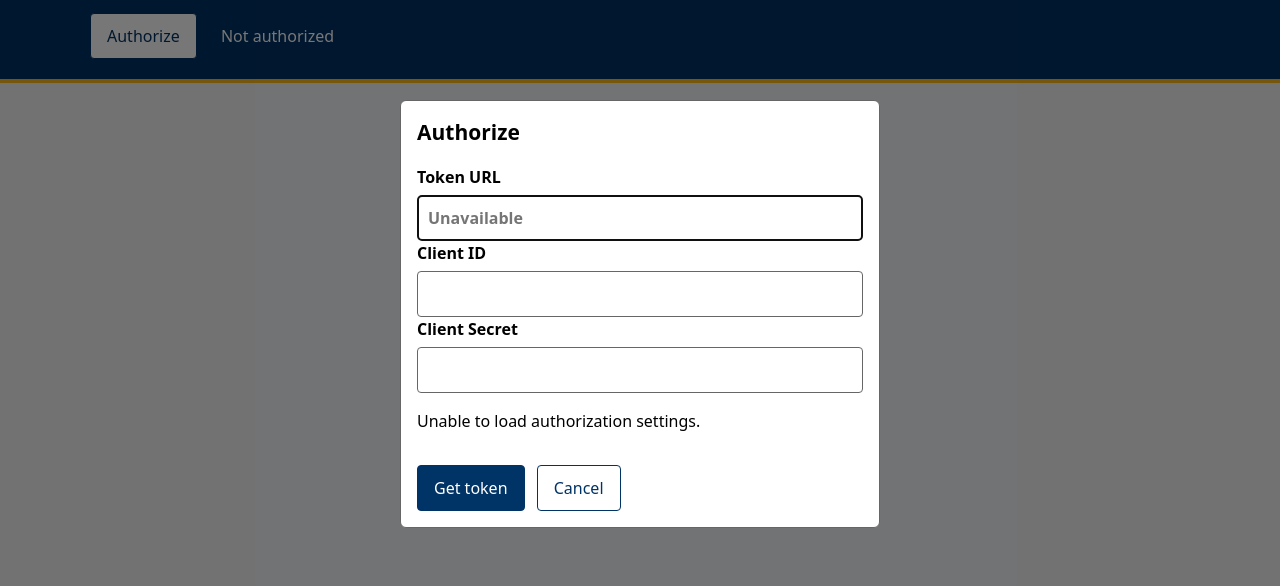
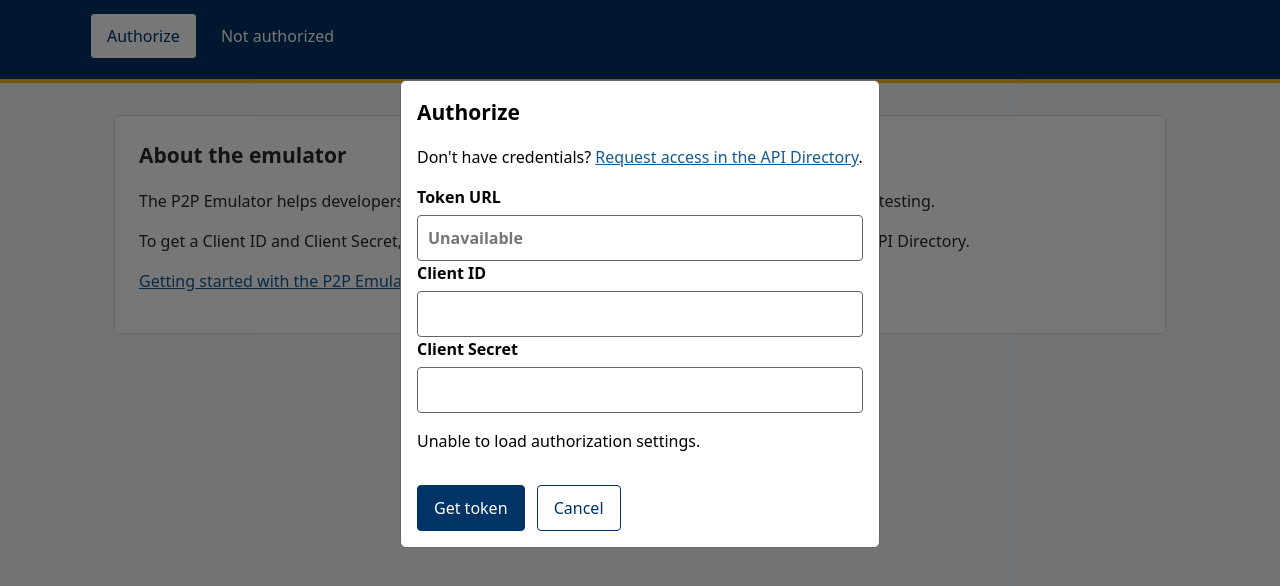
Before and after one commit to bcgov/aps-devops, a plain HTML site: page sdx/p2p-emu/index.html in a window 1280 px wide. Both pictures are taken after a click on the button "Authorize". Shown: the part 86-672 px from the top of the page. Drawn offline with Linux system fonts and the light colour scheme; no server answers.

Commit message:
Explain how to access the P2P Emulator

```diff
--- a/sdx/p2p-emu/index.html
+++ b/sdx/p2p-emu/index.html
@@ -165,6 +165,12 @@
     </header>
     <dialog id="authDialog" aria-labelledby="authTitle">
       <h2 id="authTitle">Authorize</h2>
+      <p>
+        Don't have credentials?
+        <a
+          href="https://api.gov.bc.ca/devportal/api-directory/4443?preview=false"
+        >Request access in the API Directory</a>.
+      </p>
       <label>Token URL<input id="authTokenUrl" type="url" readonly></label>
       <form id="authForm">
         <label>Client ID<input
@@ -183,7 +189,30 @@
         <button type="button" id="cancelAuth" class="secondary">Cancel</button>
       </form>
     </dialog>
-    <main hidden>
+    <main id="signedOutIntro">
+      <section>
+        <h2>About the emulator</h2>
+        <p>
+          The P2P Emulator helps developers integrating with the
+          <a href="https://sdx-api-gov-bc-ca.dev.api.gov.bc.ca/"
+          >SDX catalogue</a>
+          generate access tokens for testing.
+        </p>
+        <p>
+          To get a Client ID and Client Secret, select <strong>Request
+            Access</strong>
+          on the <a
+            href="https://api.gov.bc.ca/devportal/api-directory/4443?preview=false"
+          >APS P2P Emulator</a> listing in the API Directory.
+        </p>
+        <p>
+          <a
+            href="https://github.com/bcgov/aps-devops/blob/44e24edfe3aa50ea1b3c0a294b09071f880d63c3/sdx/p2p-emu/docs/GETTING-STARTED.md"
+          >Getting started with the P2P Emulator API</a>
+        </p>
+      </section>
+    </main>
+    <main id="emulator" hidden>
       <p>
         Create a signed access token for a subject and optional scopes. Save
         profiles to reuse them later.
@@ -304,7 +333,8 @@
         saveAuthorization,
       } from "/auth.js";
       const form = document.querySelector("#profileForm");
-      const main = document.querySelector("main");
+      const signedOutIntro = document.querySelector("#signedOutIntro");
+      const emulator = document.querySelector("#emulator");
       const message = document.querySelector("#message");
       let token = "";
       let apiToken = "";
@@ -314,7 +344,8 @@
       const authForm = document.querySelector("#authForm");
       function renderAuthorization(clientId = "") {
         const authorized = Boolean(apiToken);
-        main.hidden = !authorized;
+        signedOutIntro.hidden = authorized;
+        emulator.hidden = !authorized;
         document.querySelector("header").dataset.authorized = String(
           authorized,
         );
```
